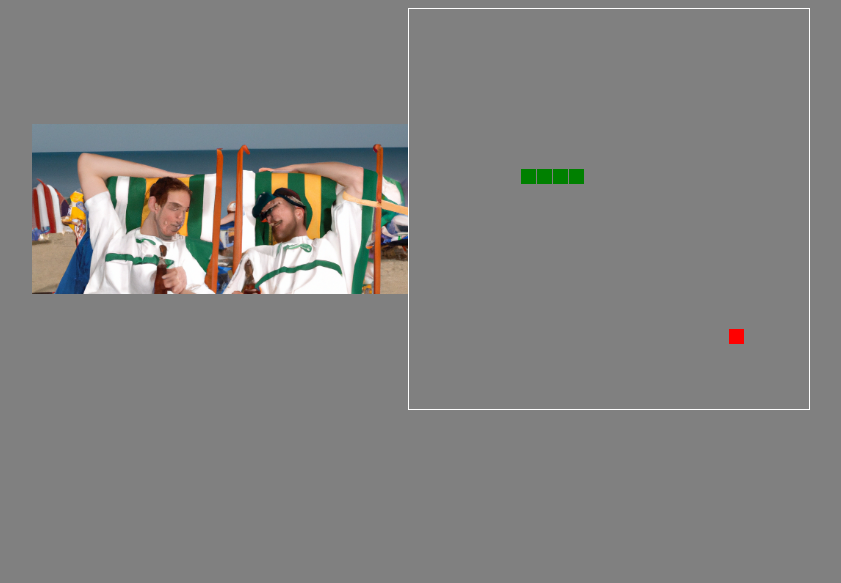
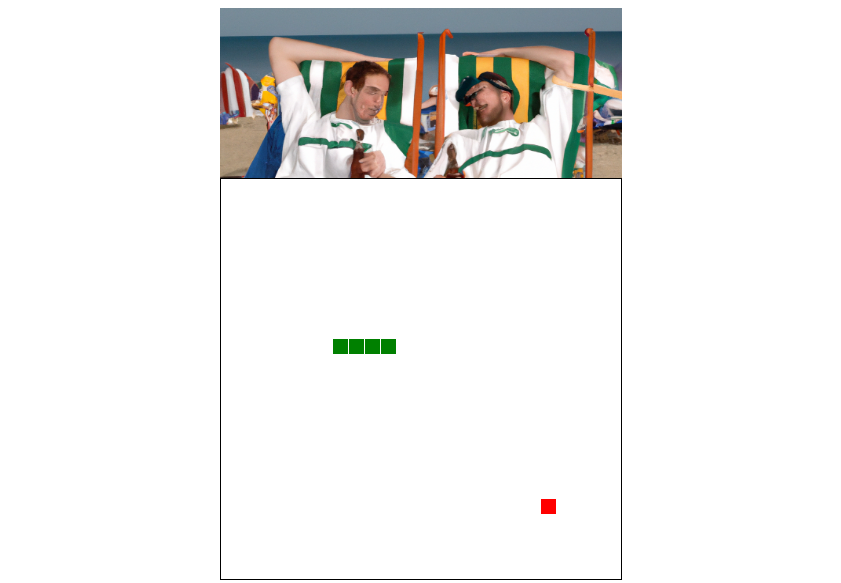
Before and after one commit to Bradhand/BradPowerIndex.github.io, a plain HTML site: page brad.html in a window 1280 px wide. Shown: the whole page, without its empty margins (10-851 px from the left). Drawn offline with Linux system fonts and the light colour scheme.

Commit message:
Update brad.html

```diff
--- a/brad.html
+++ b/brad.html
@@ -21,13 +21,10 @@
 		}
 
   body {
-    background: grey;
-    display: flex;
-    align-items: center;
-    justify-content: center;
+    background: white;
   }
   canvas {
-    border: 1px solid white;
+    border: 1px solid black;
   }
   </style>
 </head>
```
